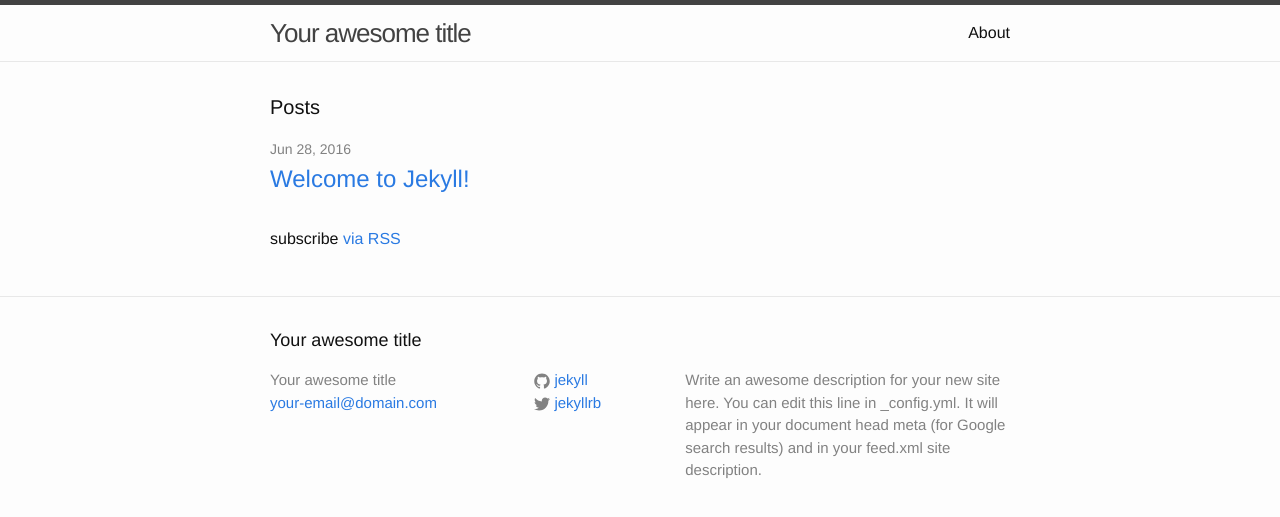
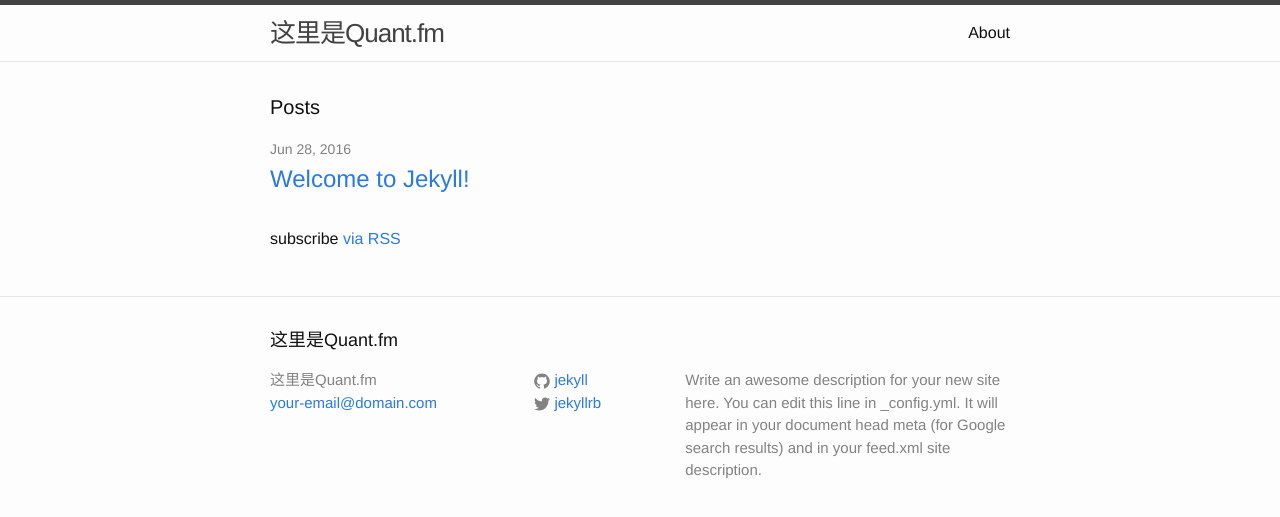
Before and after one commit to QuantFM/QuantFm.github.io, a Jekyll site: the page built from index.html, in a window 1280 px wide. Shown: the top 517 px of the page. Built offline with Jekyll 4.4.1, drawn with Linux system fonts in a browser that asks for light colours.

Commit message:
Update _config.yml

```diff
--- a/_config.yml
+++ b/_config.yml
@@ -6,7 +6,7 @@
 # 'jekyll serve'. If you change this file, please restart the server process.
 
 # Site settings
-title: Your awesome title
+title: 这里是Quant.fm
 email: your-email@domain.com
 description: > # this means to ignore newlines until "baseurl:"
   Write an awesome description for your new site here. You can edit this
```
